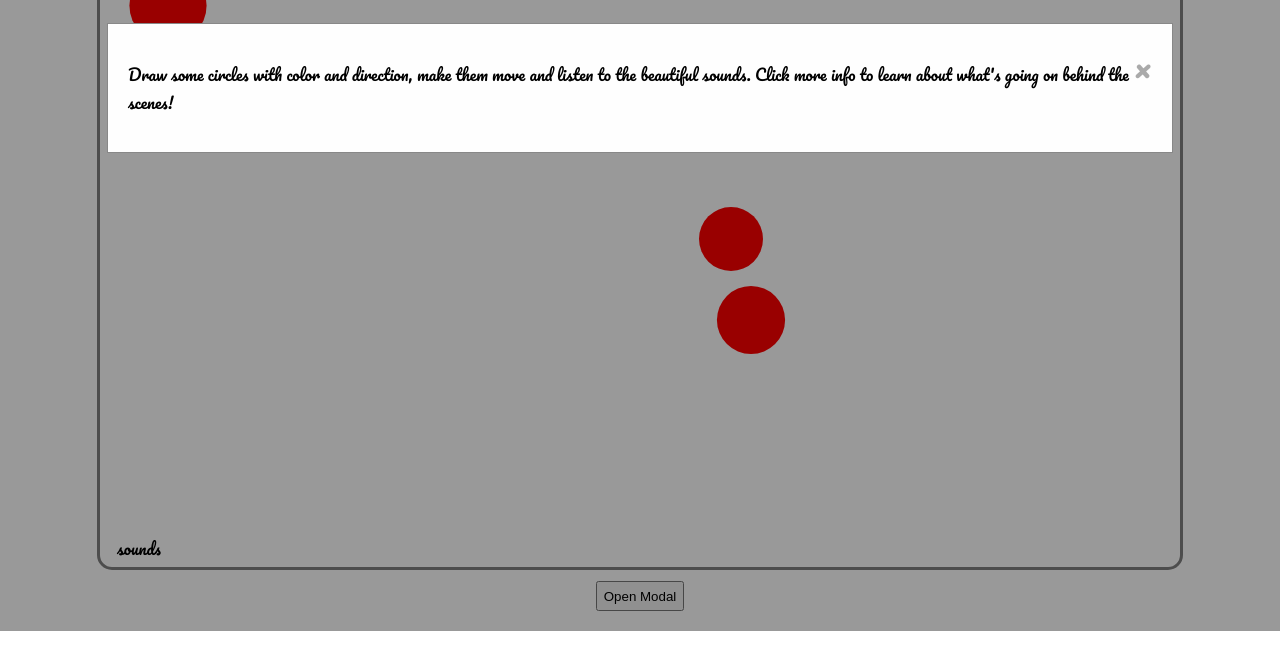
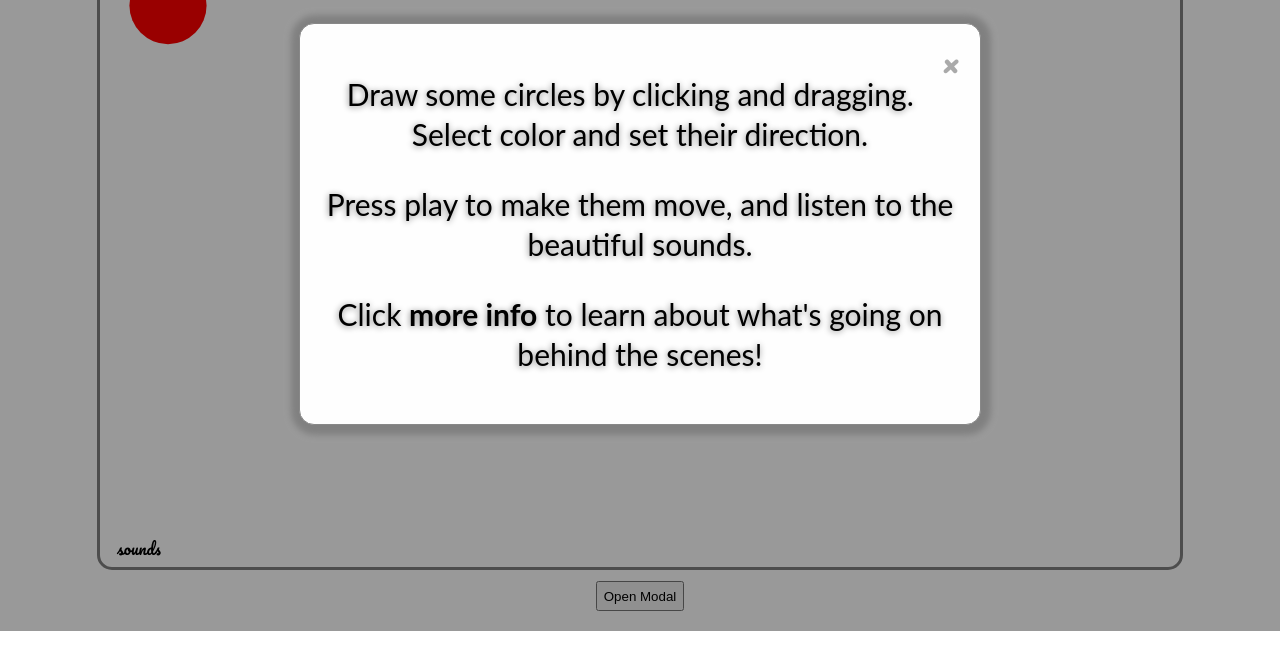
Before and after one commit to amaciver/StochAsteroids, a website built with webpack: page index.html in a window 1280 px wide. Shown: the part 169-838 px from the top of the page. Built offline with nearby package versions, Linux system fonts and the light colour scheme; files whose address does not match are found by name.

Commit message:
add styling to directions

```diff
--- a/index.html
+++ b/index.html
@@ -72,12 +72,22 @@
             </div>
 
           </div>
-          <div id="intro-modal" class="intro modal">
+          <div id="intro-modal" class="modal">
 
             <!-- Modal content -->
             <div class="intro modal-content">
               <span id='close-intro' class="close">&times;</span>
-              <p class="modal-text">Draw some circles with color and direction, make them move and listen to the beautiful sounds.  Click more info to learn about what's going on behind the scenes!</p>
+              <p class="modal-text">
+                <div class="modal-text">
+                  Draw some circles by clicking and dragging. Select color and set their direction.
+                </div>
+                <p class="modal-text">
+                  Press play to make them move, and listen to the beautiful sounds.
+                </p>
+                <p class="modal-text">
+                  Click <span class='bold'>more info</span> to learn about what's going on behind the scenes!
+                </p>
+              </p>
             </div>
 
           </div>
--- a/stylesheets/main-area.css
+++ b/stylesheets/main-area.css
@@ -183,14 +183,28 @@
 /* Modal Content/Box */
 .modal-content {
     background-color: #fefefe;
-    margin: 15% auto; /* 15% from the top and centered */
+    text-align: center;
+    margin: 15% auto;
+    line-height: 40px;
     padding: 20px;
     border: 1px solid #888;
+    border-radius: 15px;
+    box-shadow: 1px 1px 6px 9px grey;
     width: 80%; /* Could be more or less, depending on screen size */
+}
+.intro {
+  width: 50%;
+  font-size: 30px;
+  font-family: Lato;
 }
 
 .modal-text {
   word-wrap: break-word;
+  color: black;
+  text-shadow: -0.5px 1px 6px gray;
+}
+.bold {
+  font-weight: bold;
 }
 
 /* The Close Button */
@@ -199,6 +213,7 @@
     float: right;
     font-size: 28px;
     font-weight: bold;
+    font-family: 'Pacifico', cursive;
 }
 
 .close:hover,
```
